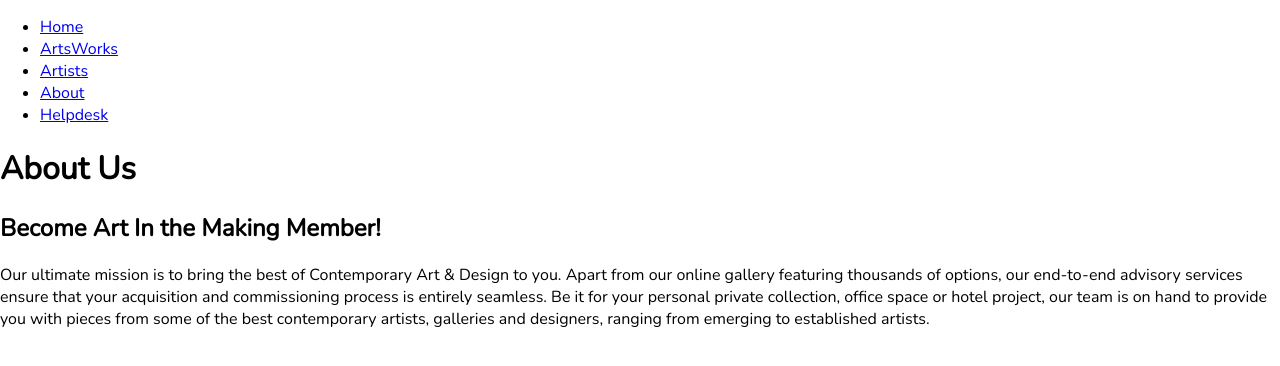
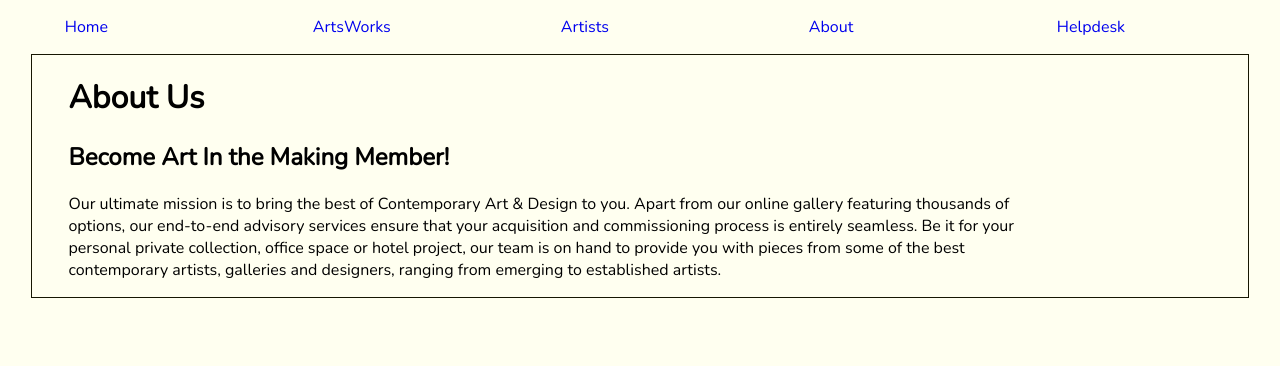
Before and after one commit to Bonveeee/ArtInTheMaking, a React (Create React App) app: page /About in a window 1280 px wide. Shown: the top 366 px of the page. Built offline with nearby package versions, Linux system fonts and the light colour scheme.

Commit message:
styled navbar

```diff
--- a/src/components/Navbar.js
+++ b/src/components/Navbar.js
@@ -3,8 +3,9 @@ import { Link } from 'react-router-dom'
 
 function Navbar() {
   return (
+
     <nav className="navbar">
-            <div className="container-fluid">
+            <div>
                 <ul className="navbar-nav">
                     <li className="nav-item">
                         <Link className="nav-link" to="/">Home</Link>
@@ -24,7 +25,7 @@ function Navbar() {
                 </ul>
             </div>
         </nav>
-  )
+      )
 }
 
 export default Navbar
--- a/src/index.css
+++ b/src/index.css
@@ -1,5 +1,6 @@
 *{
-  font-family: 'Nunito', sans-serif
+  font-family: 'Nunito', sans-serif;
+  background-color: #FFFFF0;
 
 }
 
@@ -18,6 +19,33 @@ code {
   font-family: source-code-pro, Menlo, Monaco, Consolas, 'Courier New',
     monospace;
 }
+
+.navbar-nav {
+  display: flex;
+  }
+
+.navbar-nav > .nav-item{
+    list-style: none;
+    padding-left: 2%;
+    width: 50%;
+
+}
+.navbar-nav > .nav-item > .nav-link{
+  text-decoration: none;
+}
+
+
+.about-section{
+  border: 1px solid #161602;
+  width: 95%;
+margin: auto;
+  }
+
+  .about-section > h1,
+  h2 , p{
+    margin-left: 3%;
+    width: 80%;
+  }
 
 
 form.review-form {
@@ -42,7 +70,11 @@ button {
   background: #D2B48C;
   border: solid black 1px;
   padding: 0.5em;
+  width: 30%;
   cursor: pointer;
+  margin: auto;
+  margin-top: 10px;
+  border-radius: 5px;
 }
 
 .form-center {
```
